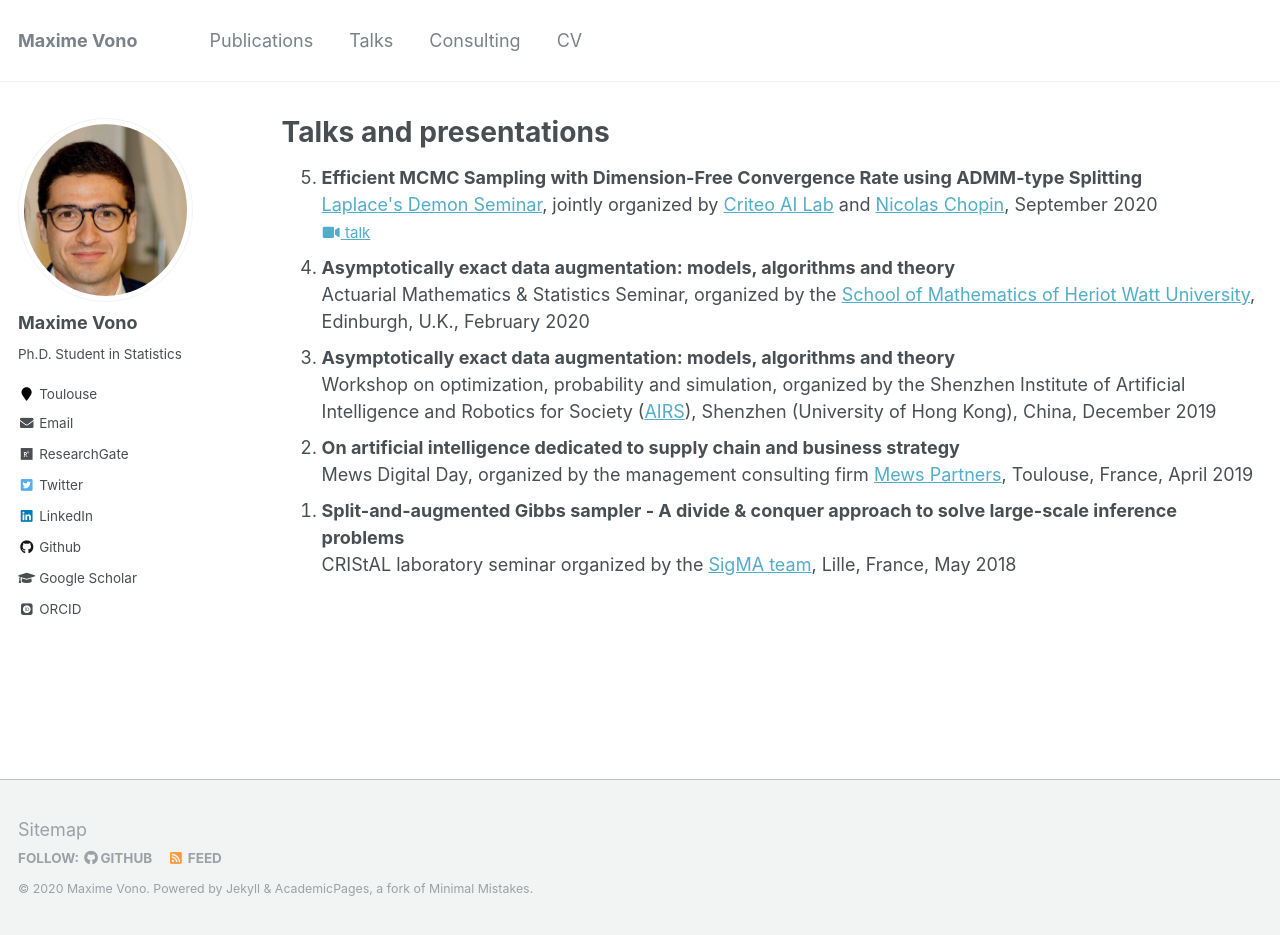
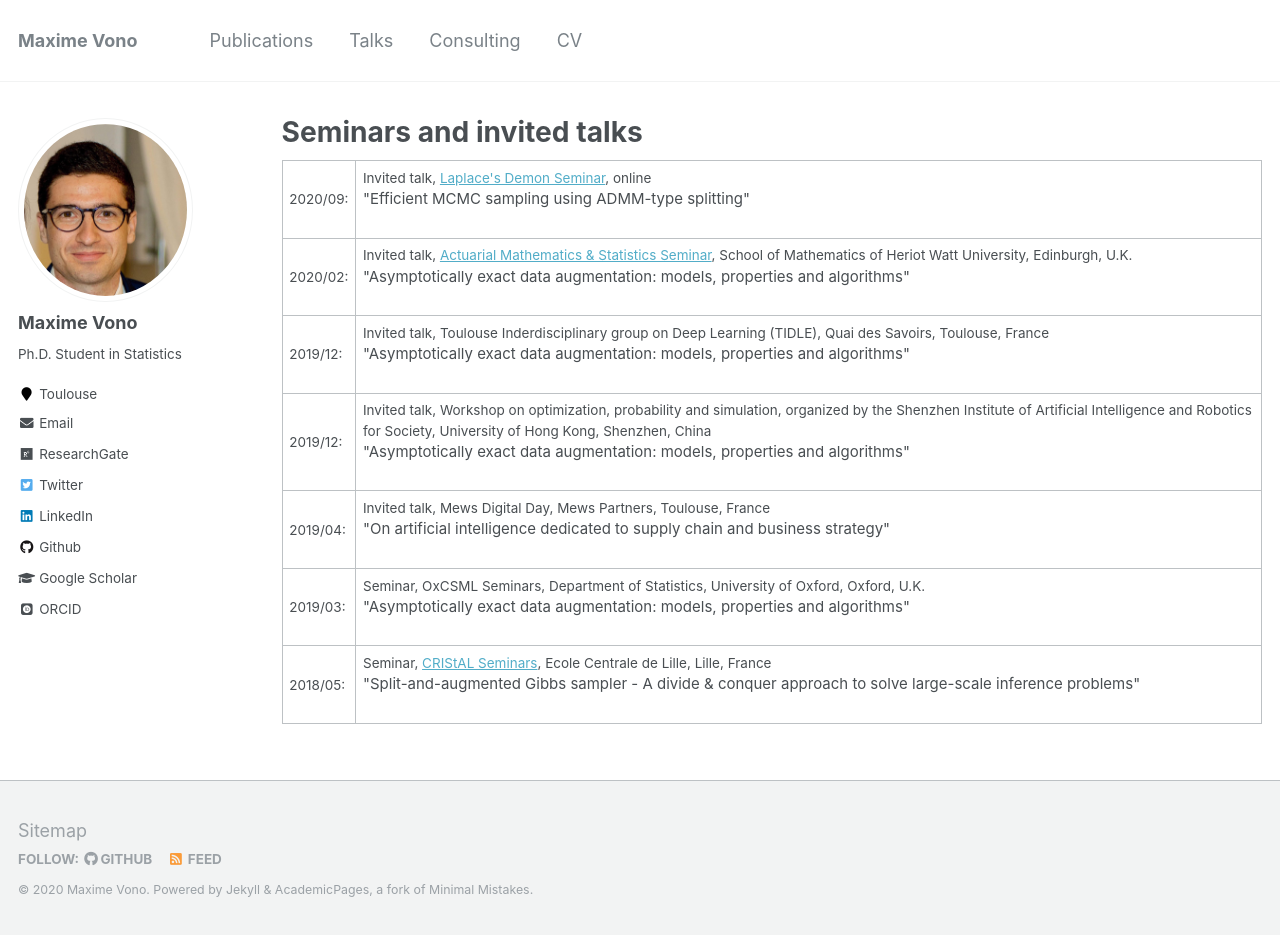
Before and after one commit to mvono/mvono.github.io, a Jekyll site: the page built from _pages/talks.md, in a window 1280 px wide and 935 px high. Built offline with Jekyll 4.4.1, drawn with Linux system fonts in a browser that asks for light colours; some web fonts are replaced.

Commit message:
update talks

```diff
--- a/_pages/talks.md
+++ b/_pages/talks.md
@@ -1,30 +1,79 @@
 ---
 layout: archive
-title: "Talks and presentations"
+title: "Seminars and invited talks"
 permalink: /talks/
 author_profile: true
 ---
 
-<ol reversed>
-  <li>
-  	  <b>Efficient MCMC Sampling with Dimension-Free Convergence Rate using ADMM-type Splitting</b><br>
-      <a href="https://ailab.criteo.com/laplaces-demon-bayesian-machine-learning-at-scale/">Laplace's Demon Seminar</a>, jointly organized by <a href="https://ailab.criteo.com/">Criteo AI Lab</a> and <a href="https://sites.google.com/site/nicolaschopinstatistician/">Nicolas Chopin</a>, September 2020<br>
-	  <a style="font-size:15px" href="https://www.youtube.com/watch?v=O8LNn_5CokQ&feature=youtu.be"><i class="fas fa-fw fa-video"></i> talk</a>
-  </li>
-  <li>
-      <b>Asymptotically exact data augmentation: models, algorithms and theory</b><br>
-      Actuarial Mathematics & Statistics Seminar, organized by the <a href="http://www.macs.hw.ac.uk/school_seminars/seminar_AMS.php">School of Mathematics of Heriot Watt University</a>, Edinburgh, U.K., February 2020
-  </li>
-  <li>
-      <b>Asymptotically exact data augmentation: models, algorithms and theory</b><br>
-      Workshop on optimization, probability and simulation, organized by the Shenzhen Institute of Artificial Intelligence and Robotics for Society (<a href="https://airs.cuhk.edu.cn/en/content/12631">AIRS</a>), Shenzhen (University of Hong Kong), China, December 2019
-  </li>
-  <li>
-      <b>On artificial intelligence dedicated to supply chain and business strategy</b><br>
-      Mews Digital Day, organized by the management consulting firm <a href="https://www.mews-partners.com/en/">Mews Partners</a>, Toulouse, France, April 2019
-  </li>
-  <li>
-      <b>Split-and-augmented Gibbs sampler - A divide & conquer approach to solve large-scale inference problems</b><br>
-      CRIStAL laboratory seminar organized by the <a href="http://seminaire.univ-lille1.fr/node/308">SigMA team</a>, Lille, France, May 2018
-  </li>
-</ol>
+<table width="100%">
+	<tr>
+    	<td>2020/09: </td>
+    	<td>
+    		Invited talk, <a href="https://ailab.criteo.com/laplaces-demon-bayesian-machine-learning-at-scale/">Laplace's Demon Seminar</a>, online<br/>
+	    	<span style="font-size:15px">
+	    	"Efficient MCMC sampling using ADMM-type splitting"
+	    	</span>
+	    	<br/><br/>
+    	</td>
+    </tr>
+    <tr>
+    	<td>2020/02: </td>
+    	<td>
+    		Invited talk, <a href="http://www.macs.hw.ac.uk/school_seminars/seminar_AMS.php">Actuarial Mathematics & Statistics Seminar</a>, School of Mathematics of Heriot Watt University, Edinburgh, U.K.<br/>
+	    	<span style="font-size:15px">
+	    	"Asymptotically exact data augmentation: models, properties and algorithms"
+	    	</span>
+	    	<br/><br/>
+    	</td>
+    </tr>
+    <tr>
+    	<td>2019/12: </td>
+    	<td>
+    		Invited talk, Toulouse Inderdisciplinary group on Deep Learning (TIDLE), Quai des Savoirs, Toulouse, France<br/>
+	    	<span style="font-size:15px">
+	    	"Asymptotically exact data augmentation: models, properties and algorithms"
+	    	</span>
+	    	<br/><br/>
+    	</td>
+    </tr>
+    <tr>
+    	<td>2019/12: </td>
+    	<td>
+    		Invited talk, Workshop on optimization, probability and simulation, organized by the Shenzhen Institute of Artificial Intelligence and Robotics for Society, University of Hong Kong, Shenzhen, China<br/>
+	    	<span style="font-size:15px">
+	    	"Asymptotically exact data augmentation: models, properties and algorithms"
+	    	</span>
+	    	<br/><br/>
+    	</td>
+    </tr>
+    <tr>
+    	<td>2019/04: </td>
+    	<td>
+    		Invited talk, Mews Digital Day, Mews Partners, Toulouse, France<br/>
+	    	<span style="font-size:15px">
+	    	"On artificial intelligence dedicated to supply chain and business strategy"
+	    	</span>
+	    	<br/><br/>
+    	</td>
+    </tr>
+    <tr>
+    	<td>2019/03: </td>
+    	<td>
+    		Seminar, OxCSML Seminars, Department of Statistics, University of Oxford, Oxford, U.K.<br/>
+	    	<span style="font-size:15px">
+	    	"Asymptotically exact data augmentation: models, properties and algorithms"
+	    	</span>
+	    	<br/><br/>
+    	</td>
+    </tr>
+    <tr>
+    	<td>2018/05: </td>
+    	<td>
+    		Seminar, <a href="http://seminaire.univ-lille1.fr/node/308">CRIStAL Seminars</a>, Ecole Centrale de Lille, Lille, France<br/>
+	    	<span style="font-size:15px">
+	    	"Split-and-augmented Gibbs sampler - A divide & conquer approach to solve large-scale inference problems"
+	    	</span>
+	    	<br/><br/>
+    	</td>
+    </tr>
+</table>
```
Also changed, not shown: 5 other files.
